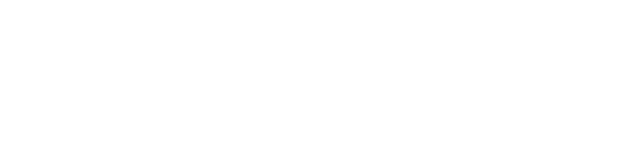
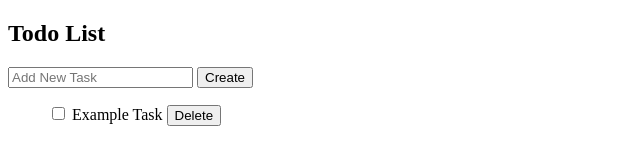
Before and after one commit to Nhade/basic-todo-list, a plain HTML site: page index.html in a window 1280 px wide. Shown: the whole page, without its empty margins (0-640 px from the left). Drawn offline with Linux system fonts and the light colour scheme.

Commit message:
Set up basic HTML structure

```diff
--- a/index.html
+++ b/index.html
@@ -8,6 +8,15 @@
   </head>
 
   <body>
-
+      <h2>Todo List</h2>
+      <input type="text" placeholder="Add New Task">
+      <button>Create</button>
+      <ul>
+        <li style="list-style-type: none;">
+          <input type="checkbox">
+          <span>Example Task</span>
+          <button>Delete</button>
+        </li>
+      </ul>
   </body>
 </html>
```
